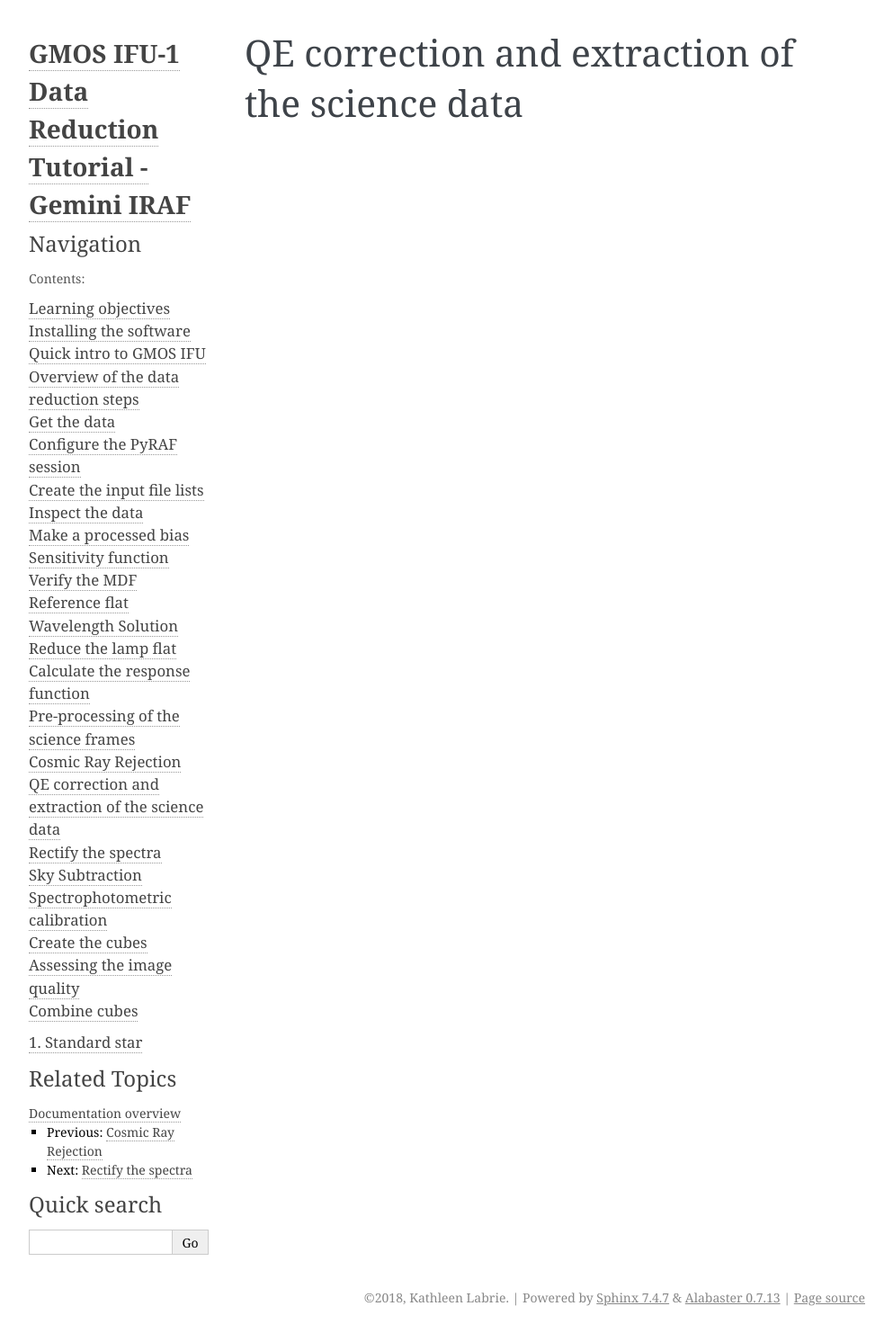
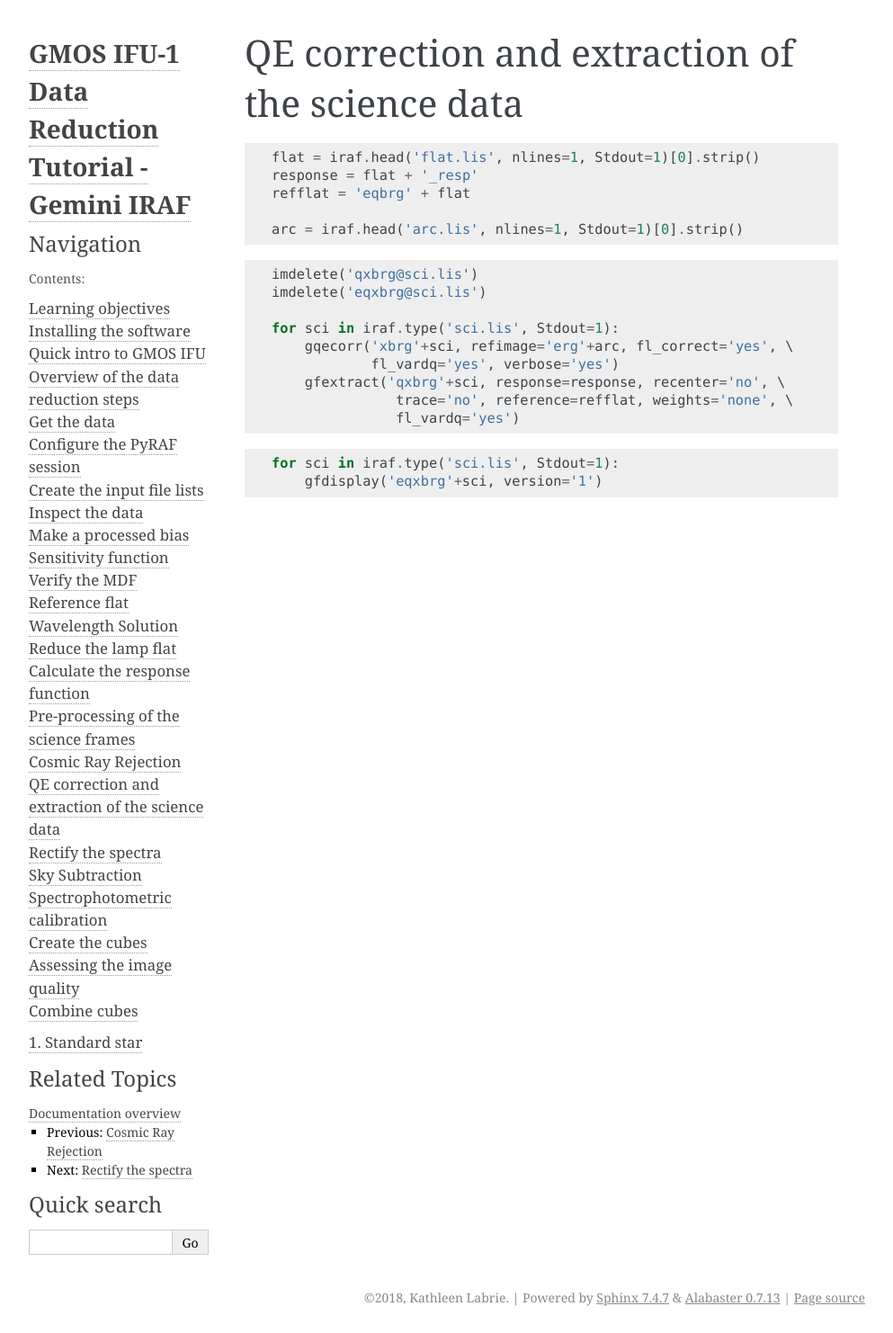
Before and after one commit to GeminiDRSoftware/GMOSIFUTutorial-GIRAF, a Sphinx documentation site: the page built from docs/qeextractscience.rst, in a window 1280 px wide. Shown: the whole page at 90% size, without its empty margins (148-1141 px from the left). Built offline with Sphinx 7.4.7, drawn with Linux system fonts in a browser that asks for light colours; pages that are not in the unit, such as notebooks, are missing from menus.

Commit message:
filled in more commands with brainstorming discussion points.

```diff
--- a/docs/flat.rst
+++ b/docs/flat.rst
@@ -51,6 +51,8 @@ Remove scattered light
                   xorder='3,3,3', yorder='3,3,3', cross='yes',
                   fl_inter='yes')
 
+??? screenshot of good vs bad.  for bad use second flat from that set.
+
 ??? verify that the flux in gaps goes to zero
 
 ::
--- a/docs/qeextractscience.rst
+++ b/docs/qeextractscience.rst
@@ -5,3 +5,28 @@
 ************************************************
 QE correction and extraction of the science data
 ************************************************
+
+::
+
+    flat = iraf.head('flat.lis', nlines=1, Stdout=1)[0].strip()
+    response = flat + '_resp'
+    refflat = 'eqbrg' + flat
+
+    arc = iraf.head('arc.lis', nlines=1, Stdout=1)[0].strip()
+
+::
+
+    imdelete('qxbrg@sci.lis')
+    imdelete('eqxbrg@sci.lis')
+
+    for sci in iraf.type('sci.lis', Stdout=1):
+        gqecorr('xbrg'+sci, refimage='erg'+arc, fl_correct='yes', \
+                fl_vardq='yes', verbose='yes')
+        gfextract('qxbrg'+sci, response=response, recenter='no', \
+                   trace='no', reference=refflat, weights='none', \
+                   fl_vardq='yes')
+
+::
+
+    for sci in iraf.type('sci.lis', Stdout=1):
+        gfdisplay('eqxbrg'+sci, version='1')
```
Also changed, not shown: docs/crrejection.rst (+22 -0 lines), docs/preprocscience.rst (+53 -0 lines), docs/response.rst (+23 -0 lines).
